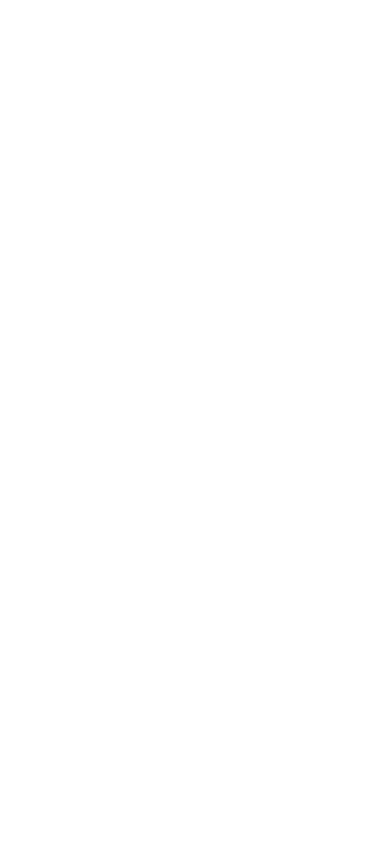
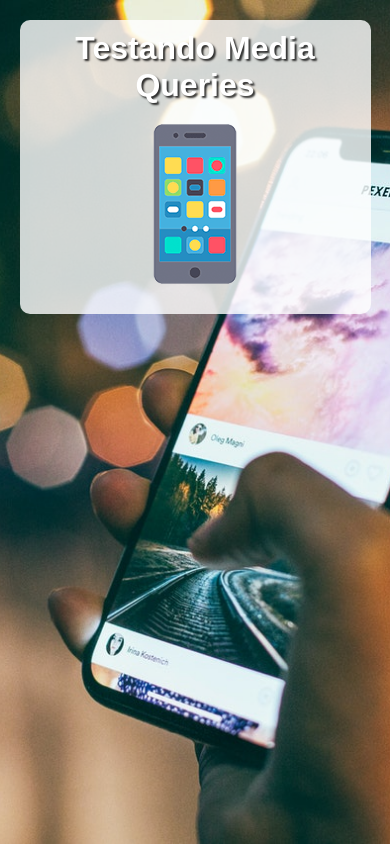
Before and after one commit to Fabio-Kenji/html-css, a plain HTML site: page exercicios/ex026/mq04/index.html in a window 390 px wide. Drawn offline with Linux system fonts and the light colour scheme.

Commit message:
iniciando o projeto de media query

```diff
--- /dev/null
+++ b/exercicios/ex026/mq04/estilos/media-query.css
@@ -0,0 +1,3 @@
+@charset "UTF-8";
+
+/* Todas as demais mídias */
--- /dev/null
+++ b/exercicios/ex026/mq04/estilos/style.css
@@ -0,0 +1,48 @@
+@charset "UTF-8";
+
+/* Mobile First */
+
+* {
+    font-family: Arial, Helvetica, sans-serif;
+    font-size: 1em;
+    margin: 0px;
+    padding: 0px;
+    box-sizing: border-box;
+}
+
+html {
+    height: 100vh;
+}
+
+body {
+    background: black url(../imagens/back-phone.jpg) no-repeat;
+    background-size: cover;
+    background-position: center center;
+}
+
+main {
+    background-color: rgba(255, 255, 255, 0.801);
+    width: 90vw;
+    margin: auto;
+    margin-top: 20px;
+    border-radius: 10px;
+    padding: 10px;
+}
+
+h1 {
+    text-align: center;
+    color: white;
+    font-size: 2em;
+    text-shadow: 2px 2px 2px rgba(0, 0, 0, 0.801);
+}
+
+img {
+    display: block;
+    margin: auto;
+}
+
+img#phone { display: block; }
+img#tablet { display: none; }
+img#print { display: none; }
+img#pc { display: none; }
+img#tv { display: none; }
--- a/exercicios/ex026/mq04/index.html
+++ b/exercicios/ex026/mq04/index.html
@@ -4,8 +4,17 @@
     <meta charset="UTF-8">
     <meta name="viewport" content="width=device-width, initial-scale=1.0">
     <title>Media Query</title>
+    <link rel="stylesheet" href="estilos/style.css" media="all">
+    <link rel="stylesheet" href="estilos/media-query.css">
 </head>
 <body>
-
+    <main>
+        <h1>Testando Media Queries</h1>
+        <img id="phone" src="imagens/icon-phone.png" alt="Acessando via smartphone">
+        <img id="tablet" src="imagens/icon-tablet.png" alt="Acessando via tablet">
+        <img id="print" src="imagens/icon-print.png" alt="Versão para impressão">
+        <img id="pc" src="imagens/icon-pc.png" alt="Acessando via desktop">
+        <img id="tv" src="imagens/icon-tv.png" alt="Acessando via TV">
+    </main>
 </body>
 </html>
```
